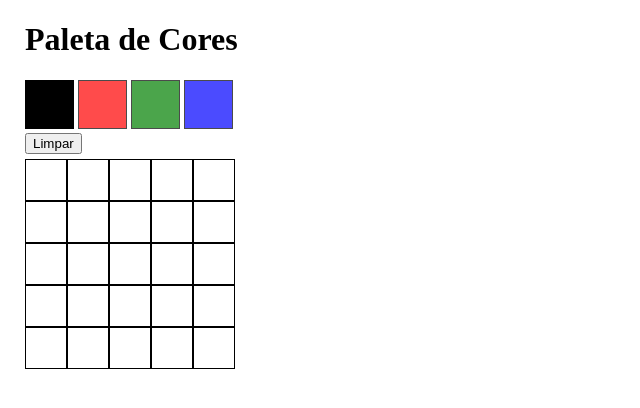
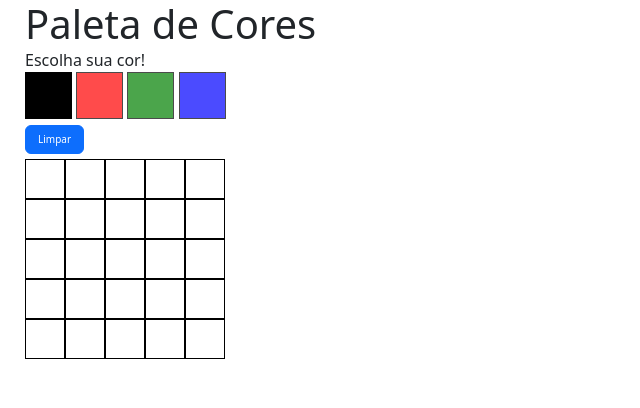
Before and after one commit to RafaelBechstedt/pixels-art-html-css-js, a website: page index.html in a window 1280 px wide. Shown: the whole page, without its empty margins (0-640 px from the left). Drawn offline with nearby package versions, Linux system fonts and the light colour scheme.

Commit message:
Estilização do botão usando framework

```diff
--- a/index.html
+++ b/index.html
@@ -6,11 +6,14 @@
     <meta http-equiv="X-UA-Compatible" content="IE=edge">
     <meta name="viewport" content="width=device-width, initial-scale=1.0">
     <title>Arte com Pixels!</title>
+    <link href="https://cdn.jsdelivr.net/npm/bootstrap@5.2.0-beta1/dist/css/bootstrap.min.css" rel="stylesheet"
+    integrity="sha384-0evHe/X+R7YkIZDRvuzKMRqM+OrBnVFBL6DOitfPri4tjfHxaWutUpFmBp4vmVor" crossorigin="anonymous">
     <link rel="stylesheet" href="style.css">
 </head>
 
 <body>
     <h1 id="title">Paleta de Cores</h1>
+    <p id="sub-title">Escolha sua cor!</p>
     <section id="color-palette">
         <div class="color selected" id="black"></div>
         <div class="color" id="red"></div>
@@ -18,7 +21,7 @@
         <div class="color" id="blue"></div>
     </section>
 
-    <button id="clear-board">Limpar</button>
+    <button id="clear-board" class="btn btn-primary">Limpar</button>
 
     <section id="pixel-board"></section>
 
--- a/script.js
+++ b/script.js
@@ -37,8 +37,7 @@ function fillPixelsWithColors(event) {
 
 // BOTÃO LIMPAR
 let button = document.getElementById('clear-board')
-let createdPixels = document.querySelectorAll(".pixel")
-console.log(createdPixels)
+let createdPixels = document.getElementsByClassName("pixel")
 button.addEventListener('click', clearBoard);
 
 function clearBoard() {
--- a/style.css
+++ b/style.css
@@ -49,4 +49,15 @@ body {
 
 #clear-board {
     margin-bottom: 5px;
+    font-size: x-small;
 }
+
+#title {
+    padding-bottom: 0;
+    margin-bottom: 0;
+    border-bottom: 0;
+}
+
+#sub-title {
+    margin-bottom: 0;
+}
```
